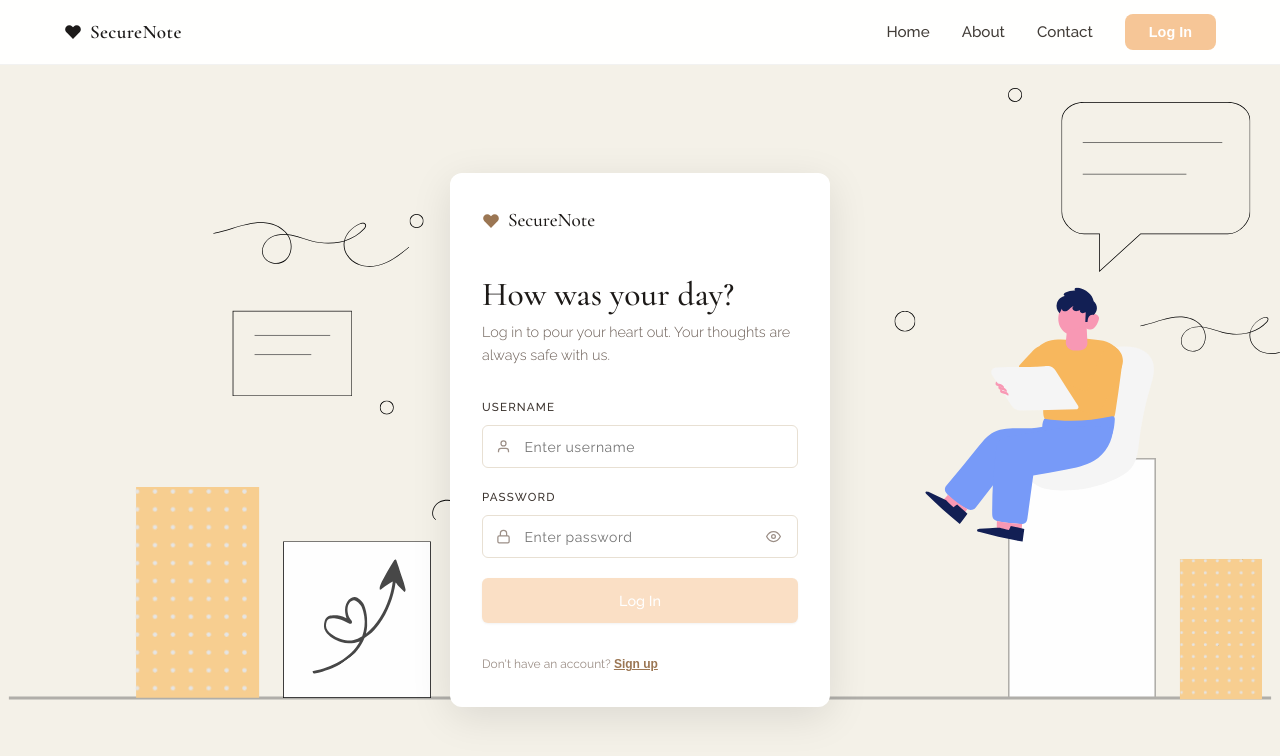
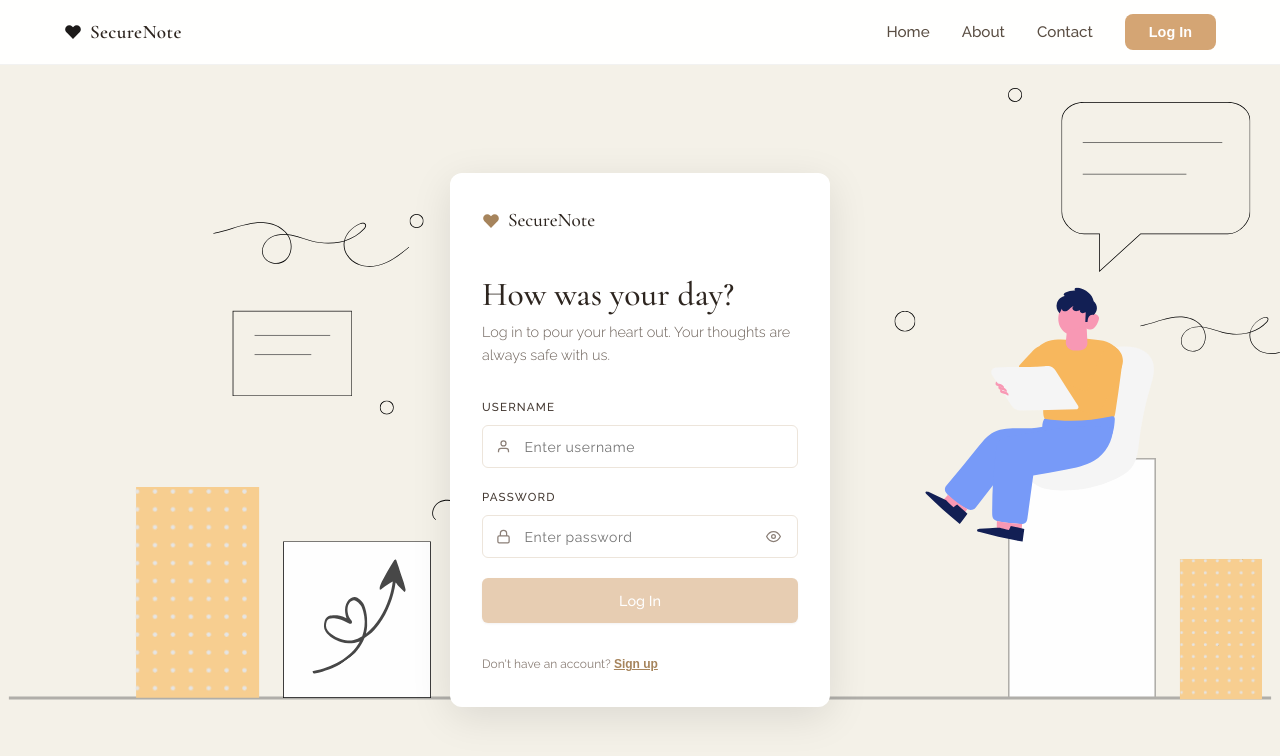
Before and after one commit to tiwaporn15/Secure-Note, a React (Vite) app in the folder frontend/: page / in a window 1280 px wide. Shown: the top 756 px of the page. Built offline with nearby package versions, Linux system fonts and the light colour scheme; no server answers; a web font is replaced by a local one.

Commit message:
UX: Remove nav links from NotesPage navbar

```diff
--- a/frontend/src/index.css
+++ b/frontend/src/index.css
@@ -5,25 +5,25 @@
 *, *::before, *::after { box-sizing: border-box; margin: 0; padding: 0; }
 
 :root {
-  --cream:       #FAF8F3;
-  --cream-2:     #F2EDE4;
-  --cream-3:     #E8E0D3;
-  --brown:       #9B7653;
-  --brown-dark:  #7A5C3D;
-  --brown-light: #C4A882;
-  --brown-faint: #F0E9DF;
-  --charcoal:    #1C1917;
-  --charcoal-2:  #3D3530;
-  --charcoal-3:  #6B5E56;
-  --charcoal-4:  #9C8F87;
+  --cream:       #FEFBF7;
+  --cream-2:     #F5EFE8;
+  --cream-3:     #EDE5DB;
+  --brown:       #A6845C;
+  --brown-dark:  #8B6F47;
+  --brown-light: #D4A574;
+  --brown-faint: #F8EFE2;
+  --charcoal:    #2D251F;
+  --charcoal-2:  #453A33;
+  --charcoal-3:  #6B6058;
+  --charcoal-4:  #8B7F77;
   --red:         #B04040;
   --red-light:   #FBF0F0;
   --green:       #3D7A5C;
   --green-light: #EDF6F1;
   --white:       #FFFFFF;
-  --shadow-sm:   0 1px 3px rgba(28,25,23,0.08), 0 1px 2px rgba(28,25,23,0.04);
-  --shadow-md:   0 4px 16px rgba(28,25,23,0.10), 0 2px 4px rgba(28,25,23,0.06);
-  --shadow-lg:   0 16px 48px rgba(28,25,23,0.14), 0 4px 12px rgba(28,25,23,0.08);
+  --shadow-sm:   0 1px 3px rgba(45,37,31,0.08), 0 1px 2px rgba(45,37,31,0.04);
+  --shadow-md:   0 4px 16px rgba(45,37,31,0.10), 0 2px 4px rgba(45,37,31,0.06);
+  --shadow-lg:   0 16px 48px rgba(45,37,31,0.14), 0 4px 12px rgba(45,37,31,0.08);
   --radius-sm:   6px;
   --radius-md:   12px;
   --radius-lg:   20px;
--- a/frontend/src/pages/AboutPage.jsx
+++ b/frontend/src/pages/AboutPage.jsx
@@ -3,7 +3,7 @@
  */
 
 const HeartIcon = ({ size = 20 }) => (
-  <svg width={size} height={size} viewBox="0 0 24 24" fill="#F6C697" stroke="none">
+  <svg width={size} height={size} viewBox="0 0 24 24" fill="#D4A574" stroke="none">
     <path d="M20.84 4.61a5.5 5.5 0 0 0-7.78 0L12 5.67l-1.06-1.06a5.5 5.5 0 0 0-7.78 7.78l1.06 1.06L12 21.23l7.78-7.78 1.06-1.06a5.5 5.5 0 0 0 0-7.78z"/>
   </svg>
 )
@@ -118,15 +118,15 @@ export default function AboutPage({ onNavigate }) {
 const s = {
   root: {
     minHeight: '100vh',
-    background: '#FAF8F3',
+    background: '#FEFBF7',
     fontFamily: 'var(--font-sans)',
   },
   nav: {
     position: 'sticky', top: 0, zIndex: 50,
     background: 'rgba(255,255,255,0.93)',
     backdropFilter: 'blur(14px)',
-    borderBottom: '1px solid rgba(196,168,130,0.2)',
-    boxShadow: '0 1px 12px rgba(28,26,25,0.05)',
+    borderBottom: '1px solid rgba(170,140,100,0.2)',
+    boxShadow: '0 1px 12px rgba(45,37,31,0.04)',
   },
   navInner: {
     maxWidth: 1100, margin: '0 auto', padding: '0 1.5rem',
@@ -138,12 +138,12 @@ const s = {
   brandName: {
     fontFamily: 'var(--font-serif)',
     fontSize: '1.15rem', fontWeight: 600,
-    color: '#1C1A19', letterSpacing: '0.02em',
+    color: '#2D251F', letterSpacing: '0.02em',
   },
   navRight: { display: 'flex', alignItems: 'center', gap: '2rem' },
   navLink: {
     background: 'none', border: 'none',
-    fontSize: '0.95rem', color: '#9A9490',
+    fontSize: '0.95rem', color: '#9A8970',
     cursor: 'pointer', transition: 'color 0.2s', fontFamily: 'var(--font-sans)',
     fontWeight: 500,
   },
@@ -151,49 +151,49 @@ const s = {
   container: { maxWidth: 900, margin: '0 auto' },
   card: {
     background: 'white',
-    border: '1px solid rgba(196,168,130,0.2)',
+    border: '1px solid rgba(170,140,100,0.2)',
     borderRadius: 16,
     padding: '2.5rem',
-    boxShadow: '0 4px 20px rgba(28,26,25,0.08)',
+    boxShadow: '0 4px 20px rgba(45,37,31,0.07)',
   },
   header: {
     textAlign: 'center',
     marginBottom: '2.5rem',
     paddingBottom: '2rem',
-    borderBottom: '1px solid #F2EDE4',
+    borderBottom: '1px solid #F5EFE8',
   },
   avatar: {
     display: 'flex', justifyContent: 'center', alignItems: 'center',
     marginBottom: '1rem',
-    color: '#F6C697',
+    color: '#D4A574',
   },
   name: {
     fontFamily: 'var(--font-serif)',
     fontSize: '2rem', fontWeight: 700,
-    color: '#1C1A19', lineHeight: 1.2,
+    color: '#2D251F', lineHeight: 1.2,
   },
-  title: { fontSize: '1.1rem', color: '#9A9490', marginTop: '0.5rem' },
+  title: { fontSize: '1.1rem', color: '#9A8970', marginTop: '0.5rem' },
   section: { marginBottom: '2rem' },
   sectionTitle: {
     fontFamily: 'var(--font-serif)',
     fontSize: '1.5rem', fontWeight: 600,
-    color: '#1C1A19', marginBottom: '1rem',
+    color: '#2D251F', marginBottom: '1rem',
   },
   infoBlock: {
-    background: '#FAF8F3',
+    background: '#FEFBF7',
     padding: '1.5rem',
     borderRadius: 10,
-    border: '1px solid #E8E0D3',
+    border: '1px solid #EDE5DB',
   },
   infoRow: {
     display: 'flex', gap: '1rem',
     marginBottom: '0.75rem',
     fontSize: '0.95rem',
   },
-  label: { fontWeight: 600, color: '#6B5E56', minWidth: '120px' },
-  value: { color: '#1C1A19' },
+  label: { fontWeight: 600, color: '#6B6058', minWidth: '120px' },
+  value: { color: '#2D251F' },
   description: {
-    fontSize: '0.95rem', color: '#6B5E56',
+    fontSize: '0.95rem', color: '#6B6058',
     lineHeight: 1.8, marginBottom: '1rem',
   },
   techStack: {
@@ -203,15 +203,15 @@ const s = {
   tech: {
     display: 'flex', alignItems: 'center', gap: '0.75rem',
     padding: '1rem',
-    background: '#FAF8F3', borderRadius: 8,
-    border: '1px solid #E8E0D3',
-    fontSize: '0.9rem', color: '#6B5E56',
+    background: '#FEFBF7', borderRadius: 8,
+    border: '1px solid #EDE5DB',
+    fontSize: '0.9rem', color: '#6B6058',
   },
   techIcon: { fontSize: '1.2rem' },
   featureList: {
     listStyle: 'none',
     display: 'flex', flexDirection: 'column', gap: '0.75rem',
-    fontSize: '0.95rem', color: '#6B5E56',
+    fontSize: '0.95rem', color: '#6B6058',
     lineHeight: 1.8,
   },
 }
--- a/frontend/src/pages/ContactPage.jsx
+++ b/frontend/src/pages/ContactPage.jsx
@@ -3,7 +3,7 @@
  */
 
 const HeartIcon = ({ size = 20 }) => (
-  <svg width={size} height={size} viewBox="0 0 24 24" fill="#F6C697" stroke="none">
+  <svg width={size} height={size} viewBox="0 0 24 24" fill="#D4A574" stroke="none">
     <path d="M20.84 4.61a5.5 5.5 0 0 0-7.78 0L12 5.67l-1.06-1.06a5.5 5.5 0 0 0-7.78 7.78l1.06 1.06L12 21.23l7.78-7.78 1.06-1.06a5.5 5.5 0 0 0 0-7.78z"/>
   </svg>
 )
@@ -170,15 +170,15 @@ export default function ContactPage({ onNavigate }) {
 const s = {
   root: {
     minHeight: '100vh',
-    background: '#FAF8F3',
+    background: '#FEFBF7',
     fontFamily: 'var(--font-sans)',
   },
   nav: {
     position: 'sticky', top: 0, zIndex: 50,
     background: 'rgba(255,255,255,0.93)',
     backdropFilter: 'blur(14px)',
-    borderBottom: '1px solid rgba(196,168,130,0.2)',
-    boxShadow: '0 1px 12px rgba(28,26,25,0.05)',
+    borderBottom: '1px solid rgba(170,140,100,0.2)',
+    boxShadow: '0 1px 12px rgba(45,37,31,0.04)',
   },
   navInner: {
     maxWidth: 1100, margin: '0 auto', padding: '0 1.5rem',
@@ -190,12 +190,12 @@ const s = {
   brandName: {
     fontFamily: 'var(--font-serif)',
     fontSize: '1.15rem', fontWeight: 600,
-    color: '#1C1A19', letterSpacing: '0.02em',
+    color: '#2D251F', letterSpacing: '0.02em',
   },
   navRight: { display: 'flex', alignItems: 'center', gap: '2rem' },
   navLink: {
     background: 'none', border: 'none',
-    fontSize: '0.95rem', color: '#9A9490',
+    fontSize: '0.95rem', color: '#9A8970',
     cursor: 'pointer', transition: 'color 0.2s', fontFamily: 'var(--font-sans)',
     fontWeight: 500,
   },
@@ -203,57 +203,57 @@ const s = {
   container: { maxWidth: 1000, margin: '0 auto' },
   card: {
     background: 'white',
-    border: '1px solid rgba(196,168,130,0.2)',
+    border: '1px solid rgba(170,140,100,0.2)',
     borderRadius: 16,
     padding: '2.5rem',
-    boxShadow: '0 4px 20px rgba(28,26,25,0.08)',
+    boxShadow: '0 4px 20px rgba(45,37,31,0.07)',
   },
   header: {
     textAlign: 'center',
     marginBottom: '2.5rem',
     paddingBottom: '2rem',
-    borderBottom: '1px solid #F2EDE4',
+    borderBottom: '1px solid #F5EFE8',
   },
   title: {
     fontFamily: 'var(--font-serif)',
     fontSize: '2.2rem', fontWeight: 700,
-    color: '#1C1A19', marginBottom: '0.5rem',
+    color: '#2D251F', marginBottom: '0.5rem',
   },
-  subtitle: { fontSize: '1rem', color: '#9A9490', lineHeight: 1.6 },
+  subtitle: { fontSize: '1rem', color: '#9A8970', lineHeight: 1.6 },
   contactGrid: {
     display: 'grid', gridTemplateColumns: 'repeat(auto-fit, minmax(220px, 1fr))',
     gap: '1.5rem', marginBottom: '2.5rem',
   },
   contactCard: {
-    background: '#FAF8F3',
+    background: '#FEFBF7',
     padding: '1.5rem',
     borderRadius: 12,
-    border: '1px solid #E8E0D3',
+    border: '1px solid #EDE5DB',
     textAlign: 'center',
   },
   contactIcon: {
     display: 'flex', justifyContent: 'center', alignItems: 'center',
     marginBottom: '0.5rem',
-    color: '#F6C697',
+    color: '#D4A574',
   },
   contactTitle: {
     fontFamily: 'var(--font-serif)',
     fontSize: '1.1rem', fontWeight: 600,
-    color: '#1C1A19', marginBottom: '0.25rem',
+    color: '#2D251F', marginBottom: '0.25rem',
   },
-  contactSub: { fontSize: '0.8rem', color: '#9A9490', marginBottom: '0.75rem' },
+  contactSub: { fontSize: '0.8rem', color: '#9A8970', marginBottom: '0.75rem' },
   contactLink: {
     display: 'inline-block',
-    color: '#F6C697', textDecoration: 'none',
+    color: '#D4A574', textDecoration: 'none',
     fontWeight: 600, fontSize: '0.95rem',
     transition: 'color 0.2s',
   },
-  contactValue: { fontSize: '0.9rem', color: '#1C1A19', fontWeight: 500 },
+  contactValue: { fontSize: '0.9rem', color: '#2D251F', fontWeight: 500 },
   section: { marginBottom: '2.5rem' },
   sectionTitle: {
     fontFamily: 'var(--font-serif)',
     fontSize: '1.4rem', fontWeight: 600,
-    color: '#1C1A19', marginBottom: '1.25rem',
+    color: '#2D251F', marginBottom: '1.25rem',
     textAlign: 'center',
   },
   socialLinks: {
@@ -262,13 +262,13 @@ const s = {
   socialBtn: {
     width: '50px', height: '50px',
     display: 'flex', alignItems: 'center', justifyContent: 'center',
-    background: '#F6C697', color: 'white',
+    background: '#D4A574', color: 'white',
     borderRadius: '50%', textDecoration: 'none',
     fontSize: '1.2rem', transition: 'transform 0.2s, background 0.2s',
     fontWeight: 600,
   },
   messageSection: {
-    borderTop: '1px solid #F2EDE4',
+    borderTop: '1px solid #F5EFE8',
     paddingTop: '2rem',
   },
   form: {
@@ -277,7 +277,7 @@ const s = {
   },
   input: {
     padding: '0.85rem 1rem',
-    border: '1.5px solid #E8E0D3',
+    border: '1.5px solid #EDE5DB',
     borderRadius: 8,
     fontSize: '0.95rem',
     fontFamily: 'var(--font-sans)',
@@ -286,7 +286,7 @@ const s = {
   },
   textarea: {
     padding: '0.85rem 1rem',
-    border: '1.5px solid #E8E0D3',
+    border: '1.5px solid #EDE5DB',
     borderRadius: 8,
     fontSize: '0.95rem',
     fontFamily: 'var(--font-sans)',
@@ -296,7 +296,7 @@ const s = {
   },
   submitBtn: {
     padding: '0.9rem 1.5rem',
-    background: '#F6C697', color: 'white',
+    background: '#D4A574', color: 'white',
     border: 'none', borderRadius: 8,
     fontSize: '0.95rem', fontWeight: 600,
     cursor: 'pointer',
--- a/frontend/src/pages/LoginPage.jsx
+++ b/frontend/src/pages/LoginPage.jsx
@@ -301,14 +301,14 @@ const s = {
   navbar: { position:'fixed', top:0, left:0, right:0, background:'rgba(255,255,255,0.95)', backdropFilter:'blur(10px)', borderBottom:'1px solid rgba(0,0,0,0.05)', zIndex:100 },
   navContent: { maxWidth:'1200px', margin:'0 auto', padding:'0 1.5rem', display:'flex', alignItems:'center', justifyContent:'space-between', height:'64px' },
   navLogo: { display:'flex', alignItems:'center', gap:'0.5rem', cursor:'pointer' },
-  navLogoText: { fontFamily:'var(--font-serif)', fontSize:'1.2rem', fontWeight:600, color:'#1C1A19', letterSpacing:'0.02em' },
+  navLogoText: { fontFamily:'var(--font-serif)', fontSize:'1.2rem', fontWeight:600, color:'#2D251F', letterSpacing:'0.02em' },
   navLinksDesktop: { display:'flex', alignItems:'center', gap:'2rem' },
-  navLink: { fontSize:'0.95rem', color:'#423D38', textDecoration:'none', fontWeight:500, transition:'color 0.2s', cursor:'pointer', background:'none', border:'none', fontFamily:'inherit' },
-  navActionBtn: { background:'#F6C697', color:'white', border:'none', padding:'0.6rem 1.5rem', borderRadius:'8px', fontSize:'0.9rem', fontWeight:600, cursor:'pointer', transition:'background 0.2s' },
-  hamburger: { display:'flex', alignItems:'center', justifyContent:'center', background:'none', border:'none', cursor:'pointer', color:'#1C1A19' },
+  navLink: { fontSize:'0.95rem', color:'#5A4E43', textDecoration:'none', fontWeight:500, transition:'color 0.2s', cursor:'pointer', background:'none', border:'none', fontFamily:'inherit' },
+  navActionBtn: { background:'#D4A574', color:'white', border:'none', padding:'0.6rem 1.5rem', borderRadius:'8px', fontSize:'0.9rem', fontWeight:600, cursor:'pointer', transition:'background 0.2s' },
+  hamburger: { display:'flex', alignItems:'center', justifyContent:'center', background:'none', border:'none', cursor:'pointer', color:'#2D251F' },
   mobileMenu: { display:'flex', flexDirection:'column', gap:'1rem', padding:'1rem 1.5rem', borderTop:'1px solid rgba(0,0,0,0.05)', background:'rgba(255,255,255,0.98)' },
-  mobileLink: { fontSize:'0.95rem', color:'#423D38', textDecoration:'none', fontWeight:500, cursor:'pointer', background:'none', border:'none', fontFamily:'inherit' },
-  mobileActionBtn: { background:'#F6C697', color:'white', border:'none', padding:'0.6rem 1.5rem', borderRadius:'8px', fontSize:'0.9rem', fontWeight:600, cursor:'pointer', width:'100%' },
+  mobileLink: { fontSize:'0.95rem', color:'#5A4E43', textDecoration:'none', fontWeight:500, cursor:'pointer', background:'none', border:'none', fontFamily:'inherit' },
+  mobileActionBtn: { background:'#D4A574', color:'white', border:'none', padding:'0.6rem 1.5rem', borderRadius:'8px', fontSize:'0.9rem', fontWeight:600, cursor:'pointer', width:'100%' },
 
   leftContent: { position:'relative', zIndex:1, display:'flex', flexDirection:'column', gap:'2.5rem', width:'100%' },
   leftLogo: { display:'flex', alignItems:'center', gap:'0.6rem' },
@@ -340,10 +340,10 @@ const s = {
   inputErr: { borderColor:'var(--red)', boxShadow:'0 0 0 3px rgba(176,64,64,0.1)' },
   eyeBtn: { position:'absolute', right:'0.85rem', background:'none', border:'none', cursor:'pointer', color:'var(--charcoal-4)', display:'flex', padding:'0.2rem', borderRadius:'4px' },
   errMsg: { display:'flex', alignItems:'center', gap:'0.4rem', fontSize:'0.78rem', color:'var(--red)', animation:'slideDown 0.2s ease' },
-  submitBtn: { display:'flex', alignItems:'center', justifyContent:'center', gap:'0.5rem', background:'#F6C697', color:'white', border:'none', borderRadius:'var(--radius-sm)', padding:'0.875rem 1.5rem', fontSize:'0.9rem', fontWeight:500, fontFamily:'var(--font-sans)', transition:'background 0.2s, box-shadow 0.2s', boxShadow:'var(--shadow-sm)', width:'100%' },
+  submitBtn: { display:'flex', alignItems:'center', justifyContent:'center', gap:'0.5rem', background:'#D4A574', color:'white', border:'none', borderRadius:'var(--radius-sm)', padding:'0.875rem 1.5rem', fontSize:'0.9rem', fontWeight:500, fontFamily:'var(--font-sans)', transition:'background 0.2s, box-shadow 0.2s', boxShadow:'var(--shadow-sm)', width:'100%' },
   loginContainer: { display:'flex', alignItems:'center', justifyContent:'center', width:'100%', minHeight:'100vh', position:'fixed', inset:0, zIndex:10 },
   arrow: { fontSize:'1.1rem' },
   hintText: { fontSize:'0.75rem', color:'var(--charcoal-4)', lineHeight:1.6 },
-  switchTabBtn: { background:'none', border:'none', color:'var(--brown)', fontWeight:600, fontSize:'0.75rem', cursor:'pointer', textDecoration:'underline', padding:0 },
+  switchTabBtn: { background:'none', border:'none', color:'#A6845C', fontWeight:600, fontSize:'0.75rem', cursor:'pointer', textDecoration:'underline', padding:0 },
   code: { fontFamily:'monospace', background:'var(--cream-2)', padding:'0.1em 0.4em', borderRadius:'3px', fontSize:'0.85em', color:'var(--brown-dark)' },
 }
--- a/frontend/src/pages/NotesPage.jsx
+++ b/frontend/src/pages/NotesPage.jsx
@@ -188,9 +188,8 @@ export default function NotesPage({ username, onLogout, onNavigate }) {
             <button onClick={loadNotes} style={s.ghostBtn} title="Refresh" aria-label="Refresh">
               <RefreshIcon />
             </button>
-            <button onClick={handleLogout} style={s.signOutBtn}>
+            <button onClick={handleLogout} style={s.signOutBtn} title="Logout" aria-label="Logout">
               <LogoutIcon />
-              <span>Until next time</span>
             </button>
           </div>
 
@@ -347,8 +346,8 @@ const s = {
     position: 'sticky', top: 0, zIndex: 50,
     background: 'rgba(255,255,255,0.93)',
     backdropFilter: 'blur(14px)',
-    borderBottom: '1px solid rgba(196,168,130,0.2)',
-    boxShadow: '0 1px 12px rgba(28,26,25,0.05)',
+    borderBottom: '1px solid rgba(170,140,100,0.2)',
+    boxShadow: '0 1px 12px rgba(139,115,85,0.04)',
   },
   navInner: {
     maxWidth: 1100, margin: '0 auto', padding: '0 1.5rem',
@@ -369,8 +368,8 @@ const s = {
 
   userChip: {
     display: 'flex', alignItems: 'center', gap: '0.45rem',
-    background: '#F2EDE4',
-    border: '1px solid rgba(196,168,130,0.3)',
+    background: '#FAEEE4',
+    border: '1px solid rgba(170,140,100,0.3)',
     borderRadius: 20, padding: '0.3rem 0.85rem',
     fontSize: '0.8rem',
   },
@@ -389,17 +388,17 @@ const s = {
 
   ghostBtn: {
     display: 'flex', alignItems: 'center', justifyContent: 'center',
-    background: 'none', border: '1px solid rgba(196,168,130,0.3)',
+    background: 'none', border: '1px solid rgba(170,140,100,0.4)',
     borderRadius: 8, padding: '0.4rem 0.55rem',
-    color: '#9A9490', cursor: 'pointer',
+    color: '#8B7355', cursor: 'pointer',
     transition: 'border-color 0.2s',
   },
   signOutBtn: {
     display: 'flex', alignItems: 'center', gap: '0.4rem',
-    background: 'none', border: '1px solid rgba(196,168,130,0.3)',
-    borderRadius: 8, padding: '0.4rem 0.85rem',
+    background: 'none', border: '1px solid rgba(170,140,100,0.4)',
+    borderRadius: 8, padding: '0.4rem 0.55rem',
     fontSize: '0.8rem', fontFamily: 'inherit',
-    color: '#9A9490', cursor: 'pointer',
+    color: '#8B7355', cursor: 'pointer',
     transition: 'border-color 0.2s, color 0.2s',
     whiteSpace: 'nowrap',
   },
@@ -436,12 +435,12 @@ const s = {
 
   addBtn: {
     display: 'flex', alignItems: 'center', gap: '0.45rem',
-    background: '#F6C697', color: 'white',
+    background: '#D4A574', color: 'white',
     border: 'none', borderRadius: 10,
     padding: '0.7rem 1.3rem',
     fontSize: '0.875rem', fontWeight: 600, fontFamily: 'inherit',
     cursor: 'pointer', flexShrink: 0,
-    boxShadow: '0 4px 16px rgba(246,198,151,0.4)',
+    boxShadow: '0 4px 16px rgba(212,165,116,0.35)',
     transition: 'transform 0.15s, box-shadow 0.15s',
   },
 
@@ -457,22 +456,22 @@ const es = {
     display: 'flex', flexDirection: 'column', alignItems: 'center',
     gap: '0.9rem', padding: '5rem 1.5rem', textAlign: 'center',
   },
-  glyph: { fontSize: '1.8rem', color: '#C4A882', lineHeight: 1 },
+  glyph: { fontSize: '1.8rem', color: '#C9915C', lineHeight: 1 },
   title: {
     fontFamily: 'var(--font-serif)',
-    fontSize: '1.5rem', fontWeight: 400, color: '#6B6560',
+    fontSize: '1.5rem', fontWeight: 400, color: '#8B7355',
   },
   body: {
-    fontSize: '0.875rem', color: '#9A9490',
+    fontSize: '0.875rem', color: '#9A8970',
     maxWidth: 280, lineHeight: 1.7, fontStyle: 'italic',
   },
   btn: {
     display: 'flex', alignItems: 'center', gap: '0.45rem',
     marginTop: '0.5rem',
-    background: '#F6C697', color: 'white',
+    background: '#D4A574', color: 'white',
     border: 'none', borderRadius: 10, padding: '0.7rem 1.4rem',
     fontSize: '0.875rem', fontWeight: 600, fontFamily: 'inherit',
-    cursor: 'pointer', boxShadow: '0 4px 14px rgba(246,198,151,0.35)',
+    cursor: 'pointer', boxShadow: '0 4px 14px rgba(212,165,116,0.3)',
   },
 }
 
```
